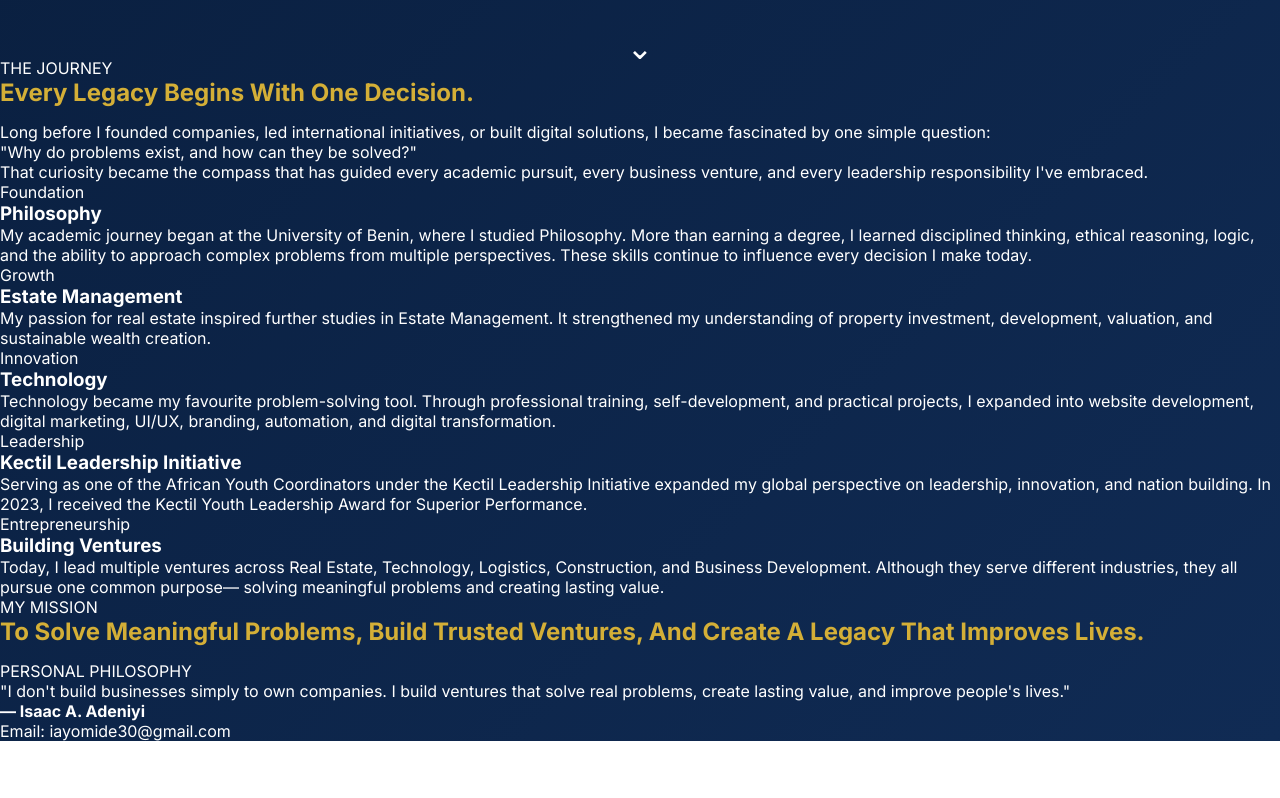
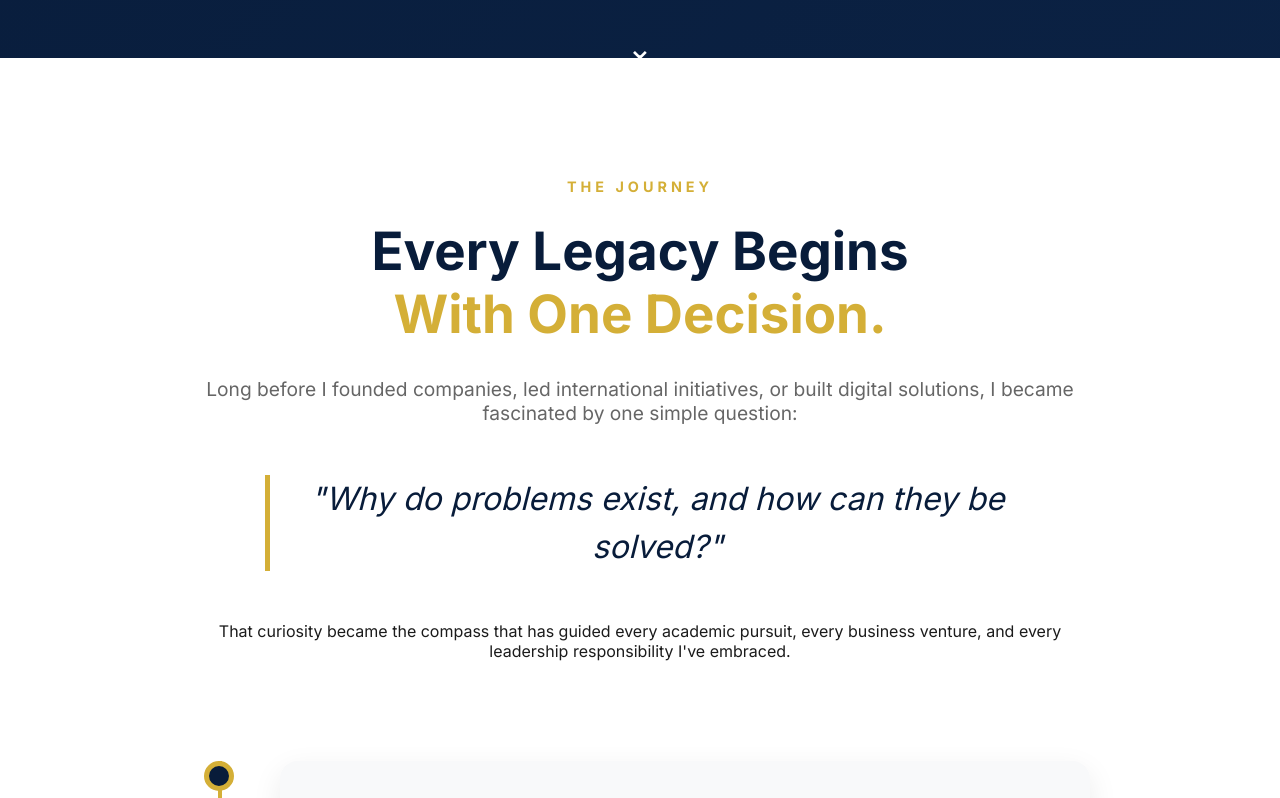
Before and after one commit to Ayomide-Isaac/IsaacAdeniyi-Portfolio, a plain HTML site: page index.html in a window 1280 px wide. Shown: the part 780-1578 px from the top of the page. Before the commit the page ends 1521 px from the top, so only its background shows below. Drawn offline with nearby package versions, Linux system fonts and the light colour scheme.

Commit message:
This is CSS Styling of THE JOURNEY Section

```diff
--- a/css/style.css
+++ b/css/style.css
@@ -23,3 +23,411 @@ nav{display:none}
 #menuBtn{display:block}
 h1{font-size:2.5rem}
 }
+/* =======================================================
+   MODULE 2.1B
+   JOURNEY SECTION
+======================================================= */
+
+.journey{
+
+    background:#ffffff;
+
+    color:#1B1B1B;
+
+    padding:120px 10%;
+
+}
+
+.section-header{
+
+    max-width:900px;
+
+    margin:auto;
+
+    text-align:center;
+
+}
+
+.section-tag{
+
+    color:#D4AF37;
+
+    font-size:.9rem;
+
+    font-weight:700;
+
+    letter-spacing:4px;
+
+    text-transform:uppercase;
+
+    margin-bottom:25px;
+
+}
+
+.section-header h2{
+
+    font-size:3.3rem;
+
+    line-height:1.2;
+
+    margin-bottom:30px;
+
+    color:#081C3A;
+
+}
+
+.section-header h2 span{
+
+    display:block;
+
+    color:#D4AF37;
+
+}
+
+.section-intro{
+
+    font-size:1.2rem;
+
+    color:#666;
+
+    margin-bottom:40px;
+
+}
+
+.section-header blockquote{
+
+    font-size:2rem;
+
+    font-style:italic;
+
+    color:#081C3A;
+
+    margin:50px auto;
+
+    max-width:750px;
+
+    line-height:1.5;
+
+    border-left:5px solid #D4AF37;
+
+    padding-left:30px;
+
+}
+
+/* ====================================
+
+Timeline
+
+==================================== */
+
+.timeline{
+
+    position:relative;
+
+    max-width:900px;
+
+    margin:100px auto;
+
+}
+
+.timeline::before{
+
+    content:"";
+
+    position:absolute;
+
+    left:28px;
+
+    top:0;
+
+    bottom:0;
+
+    width:4px;
+
+    background:#D4AF37;
+
+}
+
+.timeline-item{
+
+    position:relative;
+
+    display:flex;
+
+    margin-bottom:80px;
+
+    padding-left:90px;
+
+}
+
+.timeline-dot{
+
+    position:absolute;
+
+    left:14px;
+
+    width:30px;
+
+    height:30px;
+
+    border-radius:50%;
+
+    background:#081C3A;
+
+    border:5px solid #D4AF37;
+
+}
+
+.timeline-content{
+
+    background:#F8F9FA;
+
+    padding:35px;
+
+    border-radius:18px;
+
+    box-shadow:0 10px 30px rgba(0,0,0,.08);
+
+    transition:.35s;
+
+}
+
+.timeline-content:hover{
+
+    transform:translateY(-8px);
+
+    box-shadow:0 25px 50px rgba(0,0,0,.12);
+
+}
+
+.timeline-year{
+
+    color:#D4AF37;
+
+    font-weight:bold;
+
+    letter-spacing:2px;
+
+    text-transform:uppercase;
+
+}
+
+.timeline-content h3{
+
+    color:#081C3A;
+
+    margin:15px 0;
+
+    font-size:2rem;
+
+}
+
+.timeline-content p{
+
+    line-height:1.9;
+
+    color:#555;
+
+}
+
+/* ====================================
+
+MISSION
+
+==================================== */
+
+#mission{
+
+    background:#081C3A;
+
+    color:white;
+
+    padding:150px 10%;
+
+    text-align:center;
+
+}
+
+#mission h2{
+
+    max-width:900px;
+
+    margin:auto;
+
+    font-size:3.2rem;
+
+    line-height:1.5;
+
+}
+
+/* ====================================
+
+PHILOSOPHY
+
+==================================== */
+
+#philosophy{
+
+    background:#F5F7FA;
+
+    padding:120px 10%;
+
+}
+
+.philosophy-container{
+
+    max-width:900px;
+
+    margin:auto;
+
+    text-align:center;
+
+}
+
+.philosophy-container blockquote{
+
+    font-size:2.2rem;
+
+    line-height:1.8;
+
+    color:#081C3A;
+
+    font-style:italic;
+
+    margin:50px 0;
+
+}
+
+.philosophy-container h4{
+
+    color:#D4AF37;
+
+    font-size:1.4rem;
+
+    letter-spacing:2px;
+
+}
+
+/* ====================================
+
+Animation Preparation
+
+==================================== */
+
+.reveal{
+
+    opacity:0;
+
+    transform:translateY(60px);
+
+    transition:1s;
+
+}
+
+.reveal.active{
+
+    opacity:1;
+
+    transform:translateY(0);
+
+}
+
+/* ====================================
+
+Responsive
+
+==================================== */
+
+@media(max-width:992px){
+
+.section-header h2{
+
+font-size:2.6rem;
+
+}
+
+.timeline-item{
+
+padding-left:70px;
+
+}
+
+.timeline::before{
+
+left:18px;
+
+}
+
+.timeline-dot{
+
+left:4px;
+
+}
+
+#mission h2{
+
+font-size:2.4rem;
+
+}
+
+.philosophy-container blockquote{
+
+font-size:1.8rem;
+
+}
+
+}
+
+@media(max-width:768px){
+
+.journey{
+
+padding:80px 8%;
+
+}
+
+.timeline-item{
+
+padding-left:60px;
+
+}
+
+.timeline-content{
+
+padding:25px;
+
+}
+
+.section-header h2{
+
+font-size:2rem;
+
+}
+
+.section-header blockquote{
+
+font-size:1.5rem;
+
+padding-left:20px;
+
+}
+
+#mission{
+
+padding:100px 8%;
+
+}
+
+#mission h2{
+
+font-size:1.8rem;
+
+}
+
+.philosophy-container blockquote{
+
+font-size:1.4rem;
+
+}
+
+}
```
